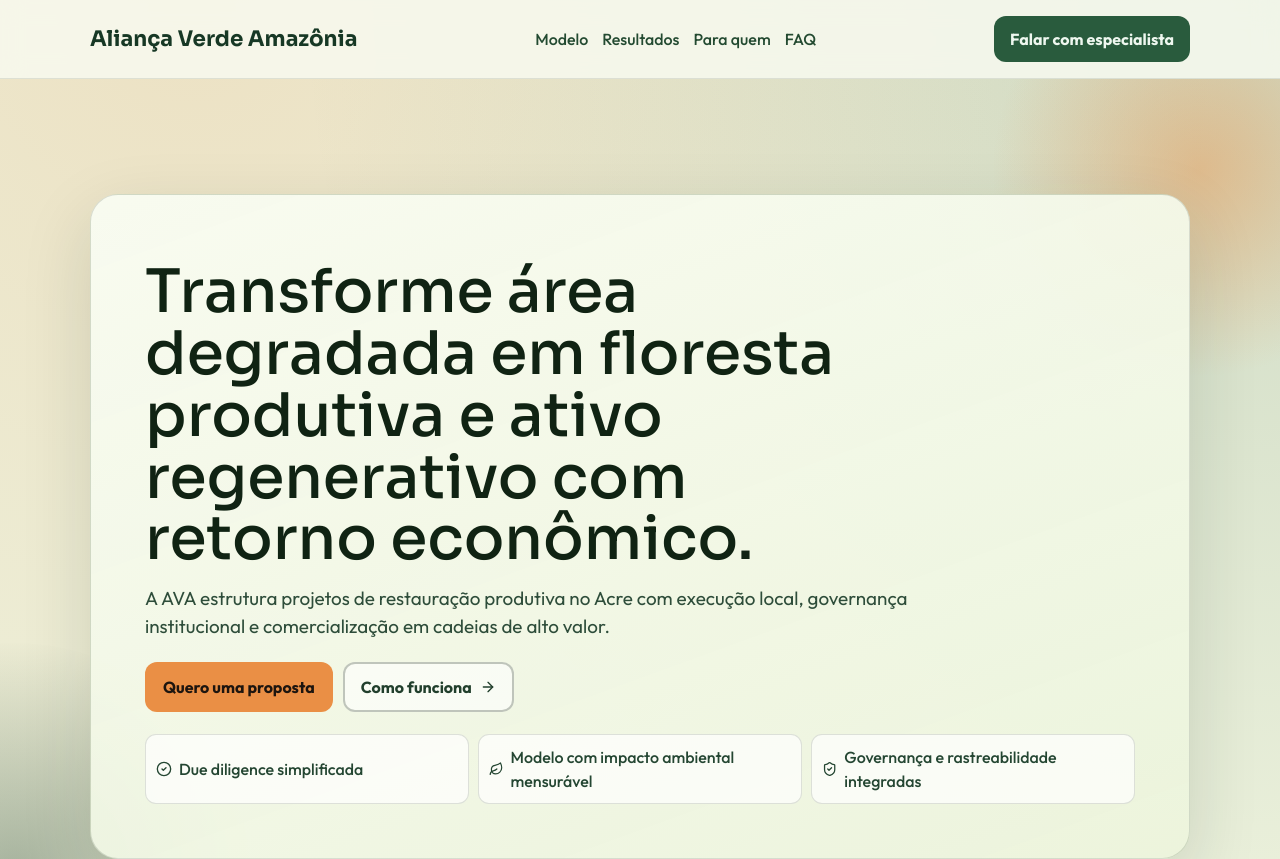
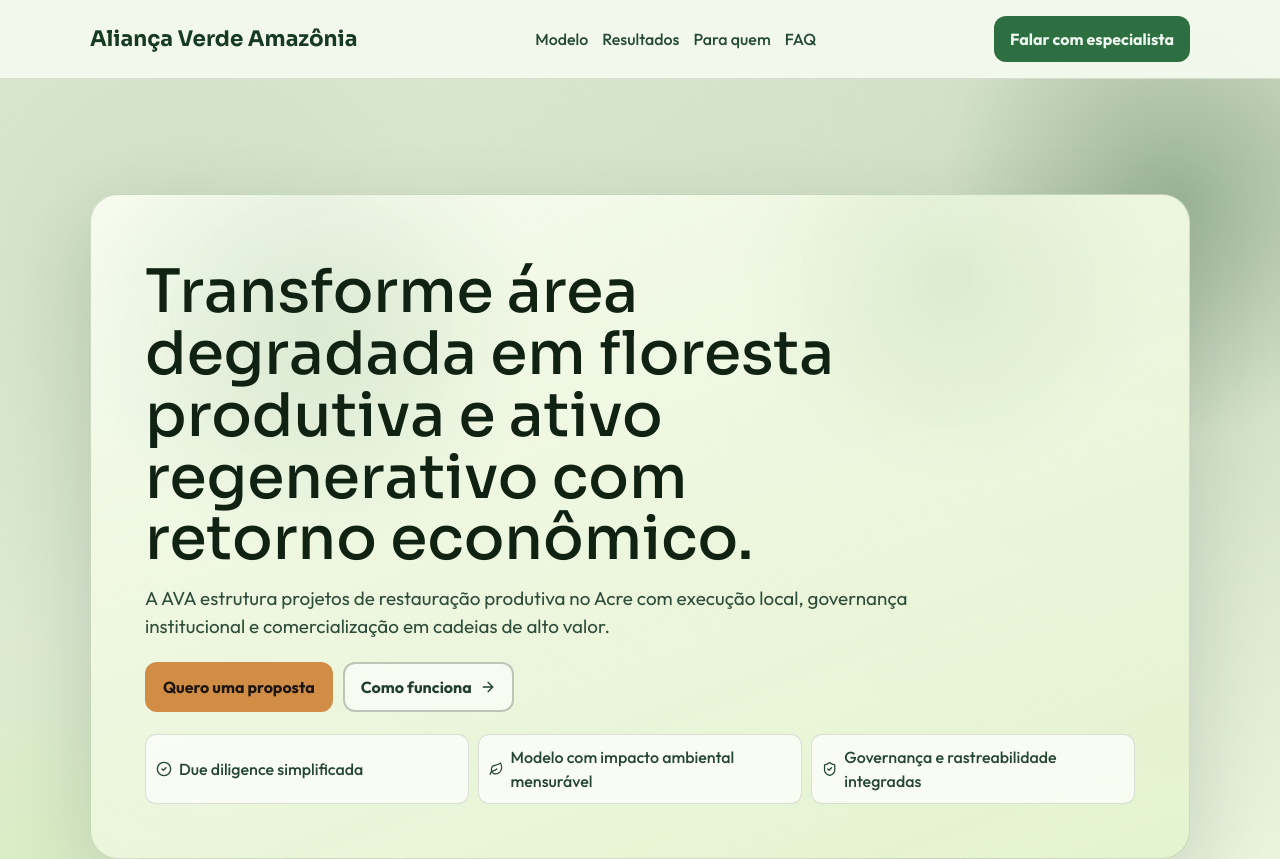
Before and after one commit to Sacredconnection/alinca-verde, a React (Vite) app: page / in a window 1280 px wide. Shown: the top 859 px of the page. Built offline with nearby package versions, Linux system fonts and the light colour scheme.

Commit message:
Melhorar visual com tema de floresta amazônica

```diff
--- a/src/index.css
+++ b/src/index.css
@@ -2,15 +2,15 @@
 @import "tailwindcss";
 
 :root {
-  --bg: #edf2dd;
-  --surface: #f8fbf1;
+  --bg: #eaf4de;
+  --surface: #f5f9ed;
   --ink: #102313;
-  --muted: #476150;
+  --muted: #486c4b;
   --line: #c7d5b3;
-  --brand: #295b3d;
-  --brand-dark: #173825;
-  --accent: #ea8f45;
-  --accent-soft: #ffd3ad;
+  --brand: #2d6f40;
+  --brand-dark: #163a22;
+  --accent: #d18d45;
+  --accent-soft: #fce0b0;
   --focus: #0a68d1;
 }
 
@@ -22,8 +22,9 @@ body {
   font-family: 'Outfit', sans-serif;
   color: var(--ink);
   background:
-    radial-gradient(circle at 15% 0%, rgba(234, 143, 69, 0.17), transparent 30%),
-    radial-gradient(circle at 100% 0%, rgba(41, 91, 61, 0.16), transparent 28%),
+    radial-gradient(circle at 15% 8%, rgba(40, 88, 44, 0.14), transparent 24%),
+    radial-gradient(circle at 90% 5%, rgba(27, 70, 36, 0.16), transparent 22%),
+    radial-gradient(circle at 50% 92%, rgba(225, 242, 204, 0.65), transparent 28%),
     var(--bg);
 }
 
@@ -58,9 +59,9 @@ summary:focus-visible {
   position: sticky;
   top: 0;
   z-index: 60;
-  border-bottom: 1px solid rgba(16, 35, 19, 0.1);
+  border-bottom: 1px solid rgba(16, 35, 19, 0.12);
   backdrop-filter: blur(12px);
-  background: rgba(248, 251, 241, 0.82);
+  background: rgba(245, 250, 238, 0.92);
 }
 
 .topbar-inner {
@@ -116,19 +117,19 @@ main { padding-bottom: 42px; }
 }
 
 .hero::before {
-  width: 420px;
-  height: 420px;
-  right: -130px;
-  top: -120px;
-  background: radial-gradient(circle, rgba(234, 143, 69, 0.45), transparent 70%);
+  width: 520px;
+  height: 520px;
+  right: -160px;
+  top: -140px;
+  background: radial-gradient(circle, rgba(37, 83, 46, 0.28), transparent 65%);
 }
 
 .hero::after {
-  width: 470px;
-  height: 470px;
-  left: -220px;
-  bottom: -180px;
-  background: radial-gradient(circle, rgba(23, 56, 37, 0.34), transparent 72%);
+  width: 540px;
+  height: 540px;
+  left: -240px;
+  bottom: -200px;
+  background: radial-gradient(circle, rgba(189, 229, 143, 0.28), transparent 66%);
 }
 
 .hero-wrap {
@@ -136,10 +137,12 @@ main { padding-bottom: 42px; }
   z-index: 2;
   border: 1px solid rgba(16, 35, 19, 0.14);
   border-radius: 28px;
-  background:
-    linear-gradient(160deg, rgba(249, 252, 242, 0.95), rgba(236, 244, 220, 0.92));
+  background-image:
+    radial-gradient(circle at 20% 20%, rgba(40, 119, 64, 0.12), transparent 22%),
+    radial-gradient(circle at 78% 12%, rgba(109, 165, 94, 0.14), transparent 20%),
+    linear-gradient(160deg, rgba(247, 252, 239, 0.96), rgba(227, 242, 206, 0.94));
   padding: clamp(28px, 5vw, 54px);
-  box-shadow: 0 24px 70px rgba(20, 42, 28, 0.14);
+  box-shadow: 0 30px 80px rgba(20, 42, 28, 0.16);
   animation: lift-in 550ms ease;
 }
 
```
